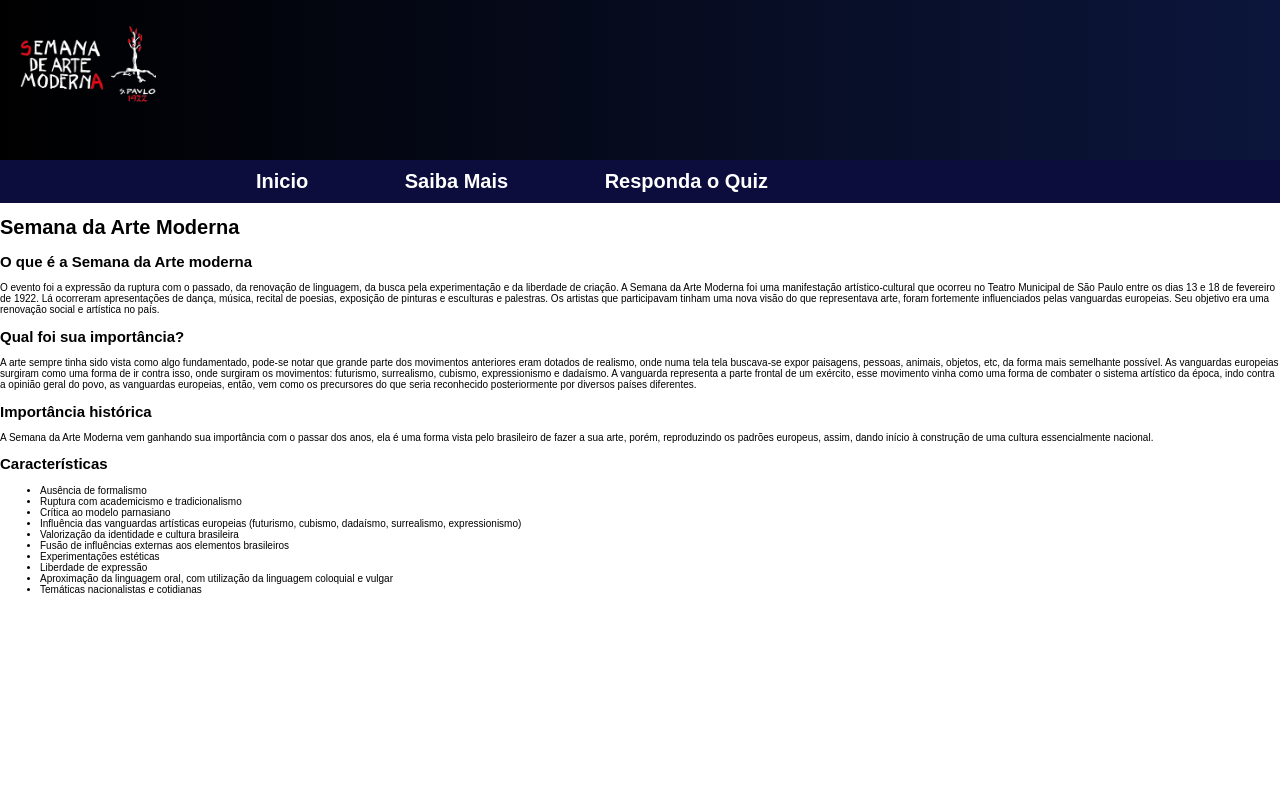
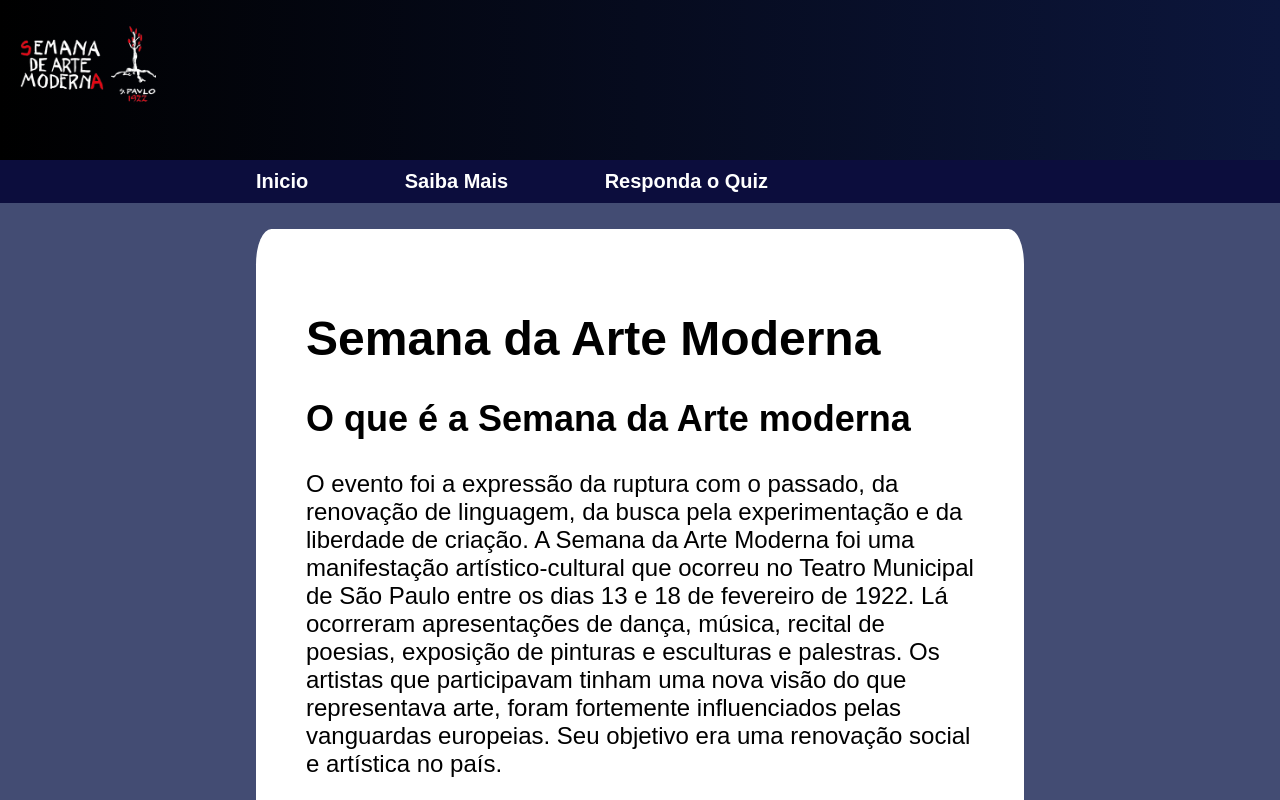
Before and after one commit to CauaRojas/SemanaArteModerna, a React (Vite) app: page / in a window 1280 px wide. Shown: the top 800 px of the page. Built offline with nearby package versions, Linux system fonts and the light colour scheme.

Commit message:
mexi no main

```diff
--- a/src/App.css
+++ b/src/App.css
@@ -30,3 +30,12 @@ nav > a:link {
 	color: #fff;
 	text-decoration: none;
 }
+main {
+	font-size: 2.4rem;
+	margin-right: 20%;
+	margin-top: 2%;
+	margin-left: 20%;
+	padding: 5rem;
+	border-radius: 2%;
+	background-color: #fff;
+}
--- a/src/index.css
+++ b/src/index.css
@@ -6,4 +6,5 @@ html {
 body {
 	padding: 0;
 	margin: 0;
+	background-color: #434c73;
 }
```
